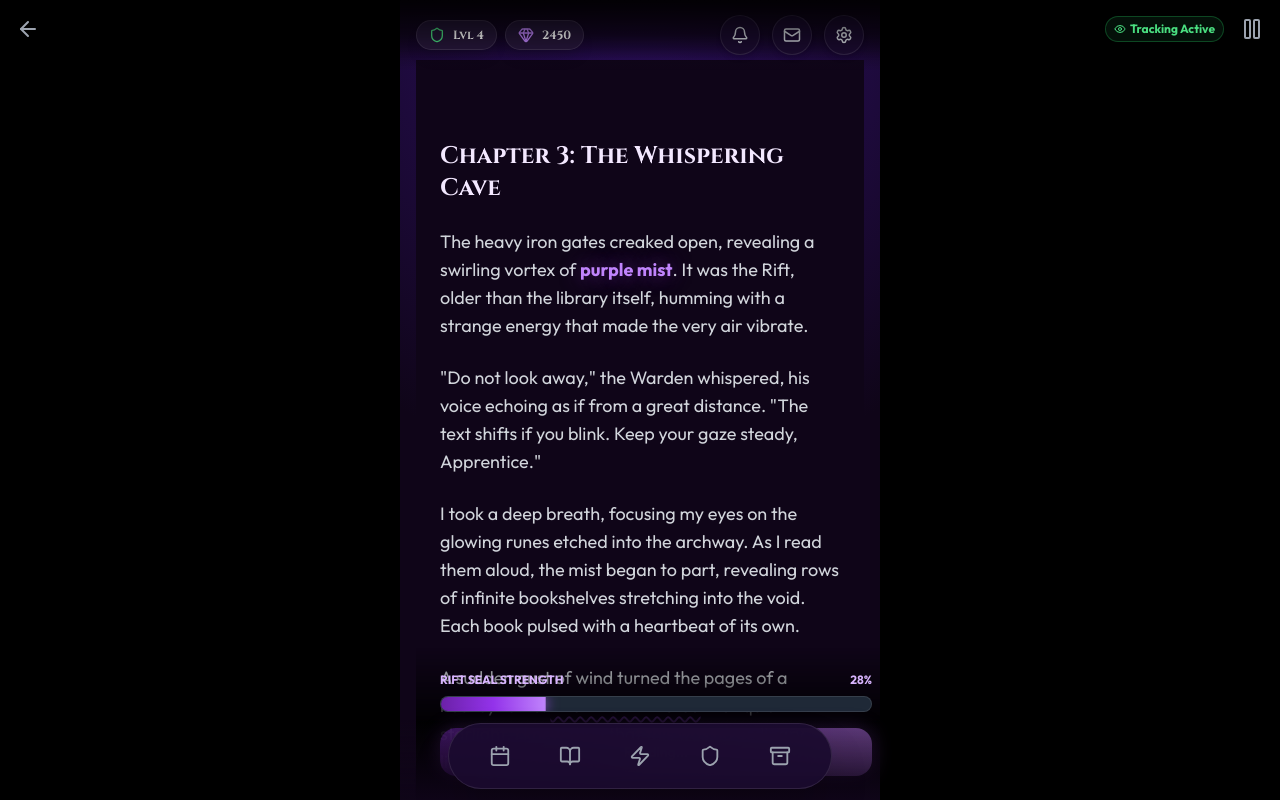
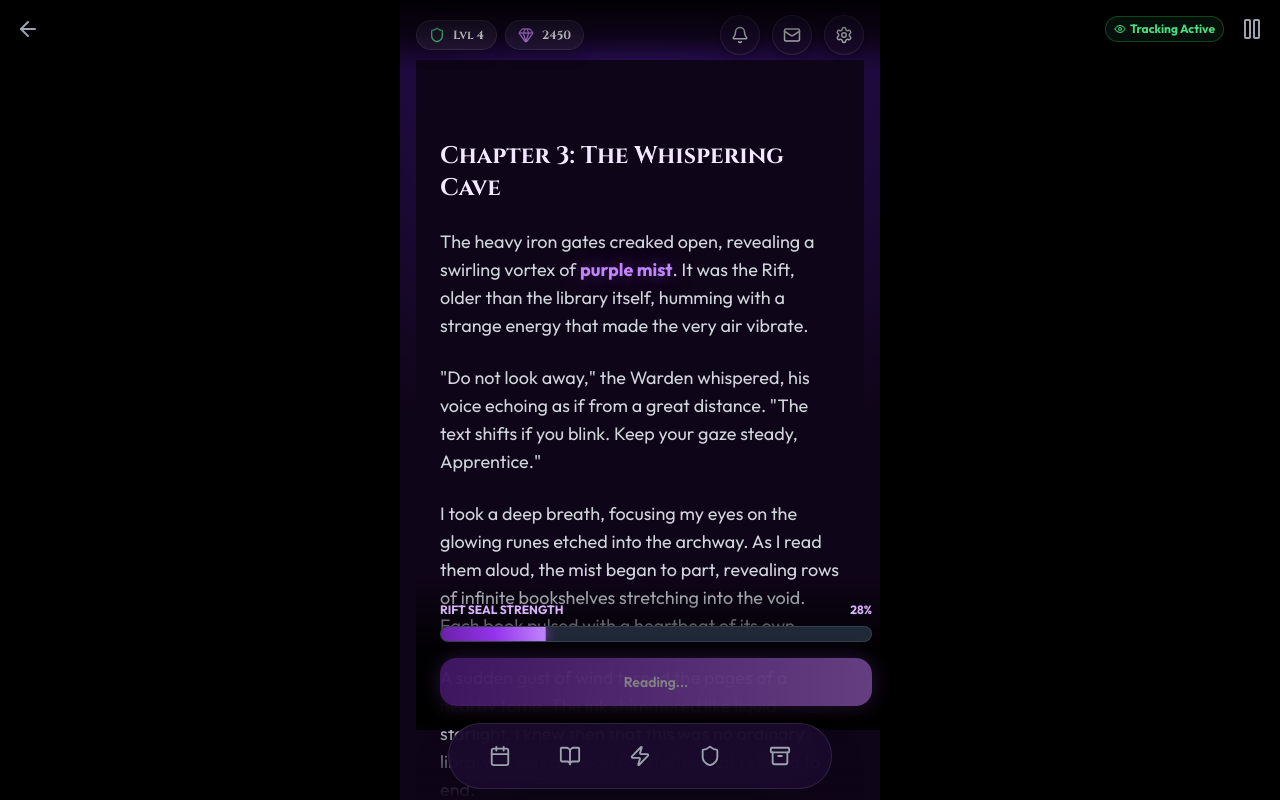
Before and after one commit to visualcamp/BookWardens, a Next.js app: page /BookWardensDemo20260104/dungeon/read in a window 1280 px wide. Shown: the top 800 px of the page. Built offline with nearby package versions, Linux system fonts and the light colour scheme.

Commit message:
Fix UI overlap: Raise reading dungeon bottom panel above nav bar

```diff
--- a/src/app/(main)/dungeon/read/page.tsx
+++ b/src/app/(main)/dungeon/read/page.tsx
@@ -85,7 +85,7 @@ export default function ReadingDungeonPage() {
             </main>
 
             {/* Bottom Ink Gauge */}
-            <div className="fixed bottom-0 w-full max-w-[480px] p-6 bg-gradient-to-t from-black via-black/90 to-transparent z-50">
+            <div className="fixed bottom-[70px] w-full max-w-[480px] p-6 bg-gradient-to-t from-black via-black/90 to-transparent z-40">
                 <div className="flex justify-between text-xs font-bold text-purple-300 mb-2">
                     <span>RIFT SEAL STRENGTH</span>
                     <span>{Math.floor(inkLevel)}%</span>
```
